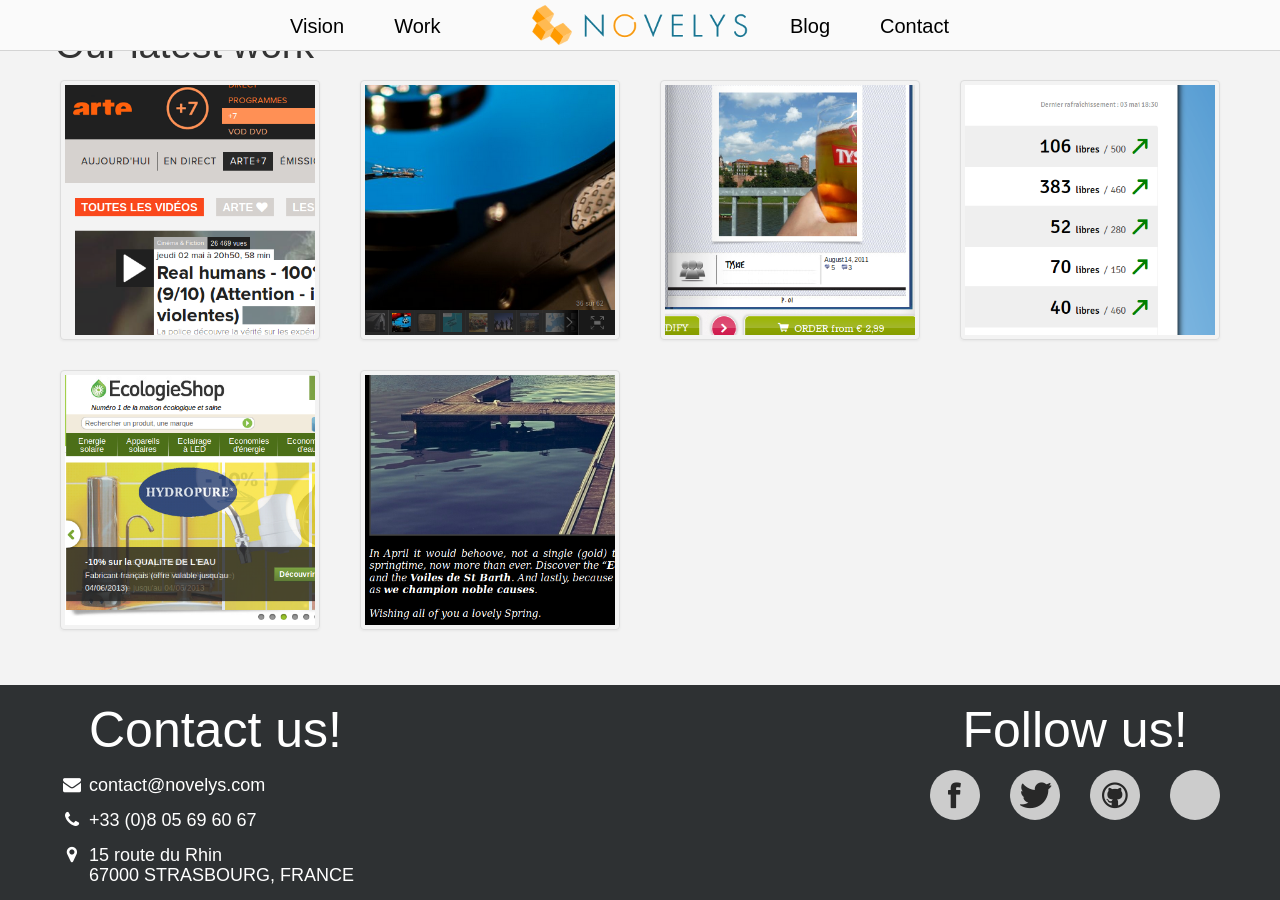
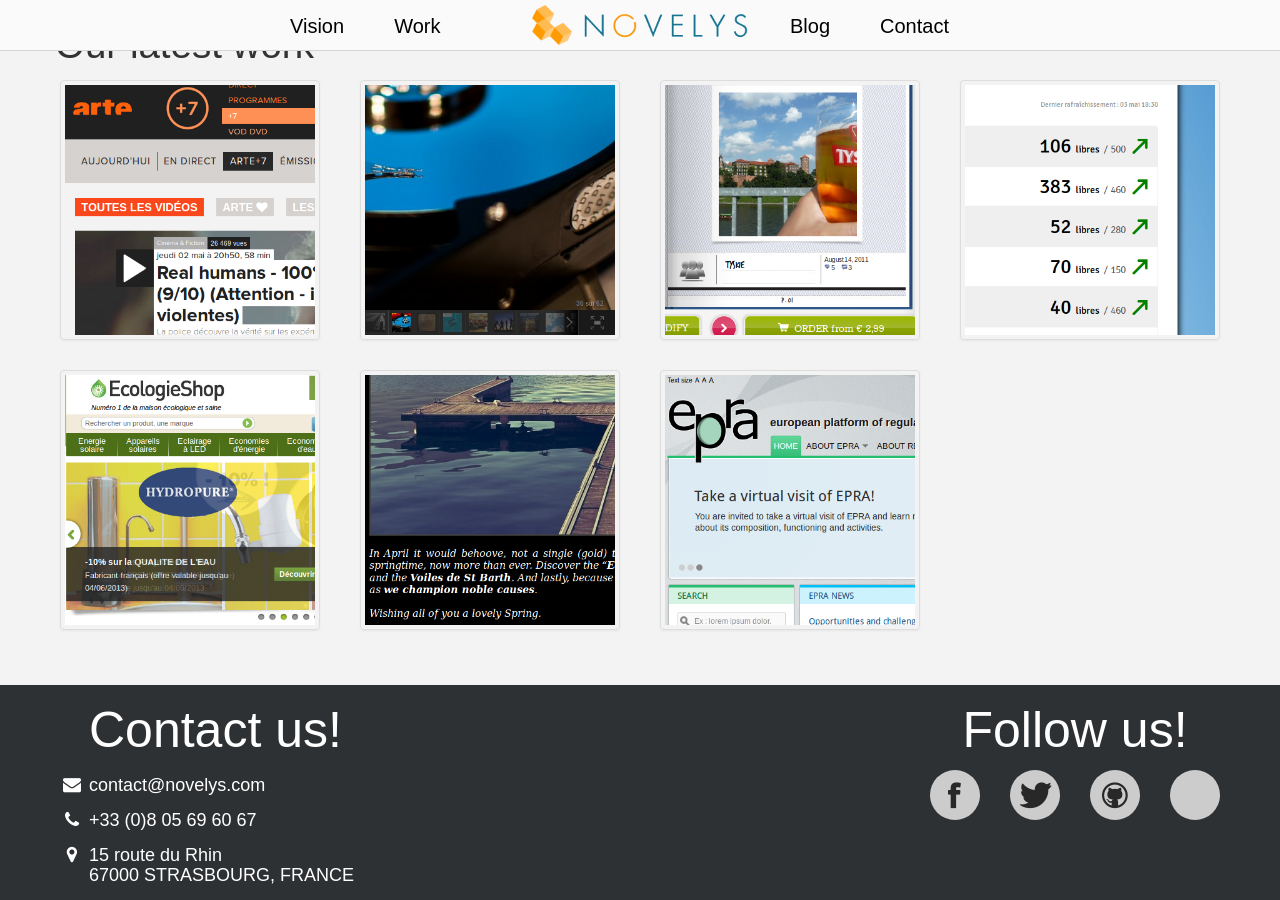
Before and after one commit to novelys/novelys.github.com, a Jekyll site: the page built from index.html, in a window 1280 px wide and 900 px high, scrolled down 1235 px. Built offline with Jekyll 4.4.1, drawn with Linux system fonts in a browser that asks for light colours; nearby versions of some CDN libraries.

Commit message:
added epra on home

```diff
--- a/index.html
+++ b/index.html
@@ -107,6 +107,11 @@ body_class: "home"
             <img src="/img/home/thesphere.png" />
           </a>
         </li>
+        <li class="span3">
+          <a href="" class="thumbnail">
+            <img src="/img/home/epra.png" />
+          </a>
+        </li>
       </ul>
     </div>
   </div>
```
Also changed, not shown: img/home/epra.png (added).
